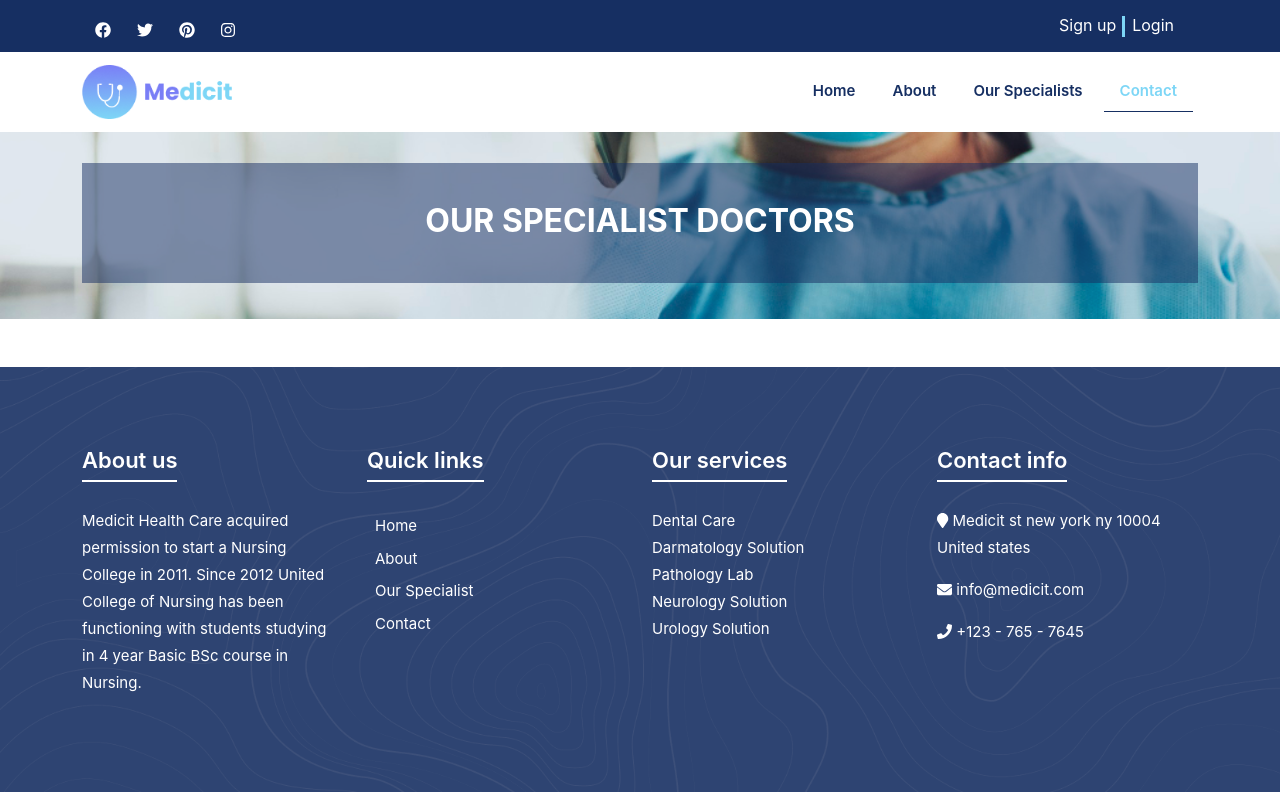
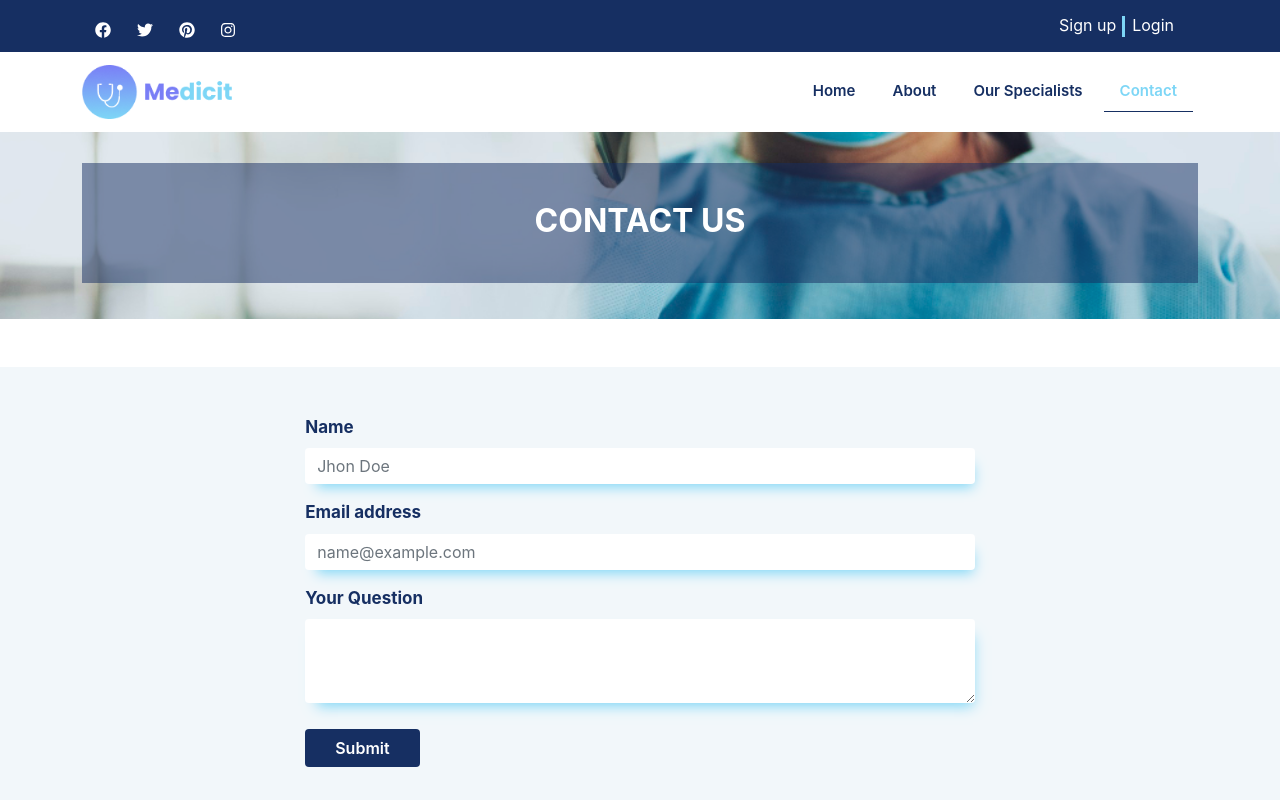
Before and after one commit to itzrizvi/medicit-healthcare-website, a React (Create React App) app: page /contact in a window 1280 px wide. Shown: the top 800 px of the page. Built offline with nearby package versions, Linux system fonts and the light colour scheme; no server answers.

Commit message:
contact page and readme file updated

```diff
--- a/src/Pages/Contact/Contact.css
+++ b/src/Pages/Contact/Contact.css
@@ -0,0 +1,51 @@
+.contact-form-section {
+    background-color: #F2F7FA;
+}
+
+.form-inner {
+    width: 60%;
+    margin: auto;
+}
+
+.form-inner .form-label {
+    color: #162f62;
+    font-size: 17px;
+    font-weight: 700;
+}
+
+.form-inner input, .form-inner textarea {
+    border: none;
+    outline: none;
+    color: #162f62;
+    box-shadow: 5px 10px 13px -7px #7dd6f6;
+}
+
+.form-inner input:focus, .form-inner textarea:focus {
+    box-shadow: none;
+}
+
+.form-inner button {
+    background-color: #162f62;
+    outline: none;
+    box-shadow: none;
+    border: 1px solid transparent;
+    margin-top: 10px;
+    padding: 6px 29px;
+    font-size: 16px;
+    font-weight: 600;
+    transition: .5s;
+}
+
+.form-inner button:hover {
+    background-color: transparent;
+    color: #162f62;
+    border: 1px solid #162f62;
+}
+
+
+/********** RESPONSIVE CSS *************/
+@media screen and (max-width:575px){
+    .form-inner{
+        width: 90%;
+    }
+}
--- a/src/Pages/Contact/Contact.js
+++ b/src/Pages/Contact/Contact.js
@@ -1,5 +1,5 @@
 import React from 'react';
-import { Col, Container, Row } from 'react-bootstrap';
+import { Button, Col, Container, Form, Row } from 'react-bootstrap';
 import './Contact.css';
 
 const Contact = () => {
@@ -10,11 +10,42 @@ const Contact = () => {
                     <Row>
                         <Col md={12} sm={12} xs={12}>
                             <div className="section-title">
-                                <h2>OUR SPECIALIST DOCTORS</h2>
+                                <h2>CONTACT US</h2>
                             </div>
                         </Col>
                     </Row>
                 </Container>
+            </div>
+            <div className="contact-form-section py-5 mb-5">
+                <Container>
+                    <Row>
+                        <Col md={12} sm={12} xs={12}>
+                            <div className="form-inner text-start">
+                                <Form>
+                                    <Form.Group className="mb-3" controlId="exampleForm.ControlInput1">
+                                        <Form.Label>Name</Form.Label>
+                                        <Form.Control type="email" placeholder="Jhon Doe" />
+                                    </Form.Group>
+                                    <Form.Group className="mb-3" controlId="exampleForm.ControlInput1">
+                                        <Form.Label>Email address</Form.Label>
+                                        <Form.Control type="email" placeholder="name@example.com" />
+                                    </Form.Group>
+                                    <Form.Group className="mb-3" controlId="exampleForm.ControlTextarea1">
+                                        <Form.Label>Your Question</Form.Label>
+                                        <Form.Control as="textarea" rows={3} />
+                                    </Form.Group>
+                                    <Button variant="primary" type="submit">
+                                        Submit
+                                    </Button>
+                                </Form>
+                            </div>
+                        </Col>
+                    </Row>
+                </Container>
+            </div>
+
+            <div className="google-map-section">
+                <iframe className="w-full" title="googleMap" src="https://www.google.com/maps/embed?pb=!1m18!1m12!1m3!1d8437.36323034482!2d90.36919892377296!3d23.76793879941443!2m3!1f0!2f0!3f0!3m2!1i1024!2i768!4f13.1!3m3!1m2!1s0x3755c7543a947b03%3A0xd75e6a88605a6663!2sChandrima%20Udyan!5e0!3m2!1sen!2sbd!4v1634656946263!5m2!1sen!2sbd" width="100%" height="450" allowfullscreen=""></iframe>
             </div>
         </>
     );
--- a/src/Pages/NotFound/NotFound.js
+++ b/src/Pages/NotFound/NotFound.js
@@ -1,11 +1,34 @@
 import React from 'react';
+import { Col, Container, Row } from 'react-bootstrap';
+import notFoundImg from '../../Images/notFoundpage.jpg';
 import './NotFound.css';
 
 const NotFound = () => {
     return (
-        <div>
-            <h2>404 NOT FOUND</h2>
-        </div>
+        <>
+            <div className="common-banner">
+                <Container>
+                    <Row>
+                        <Col md={12} sm={12} xs={12}>
+                            <div className="section-title">
+                                <h2>404!!! PAGE NOT FOUND</h2>
+                            </div>
+                        </Col>
+                    </Row>
+                </Container>
+            </div>
+            <div className="not-found-image">
+                <Container>
+                    <Row>
+                        <Col md={12} sm={12} xs={12}>
+                            <img src={notFoundImg} className="img-fluid" alt="NOTFOUNDIMG" />
+                        </Col>
+                    </Row>
+                </Container>
+
+
+            </div>
+        </>
     );
 };
 
```
Also changed, not shown: src/Images/notFoundpage.jpg (added), 1 other file (tests, documents, lock files or other folders).
